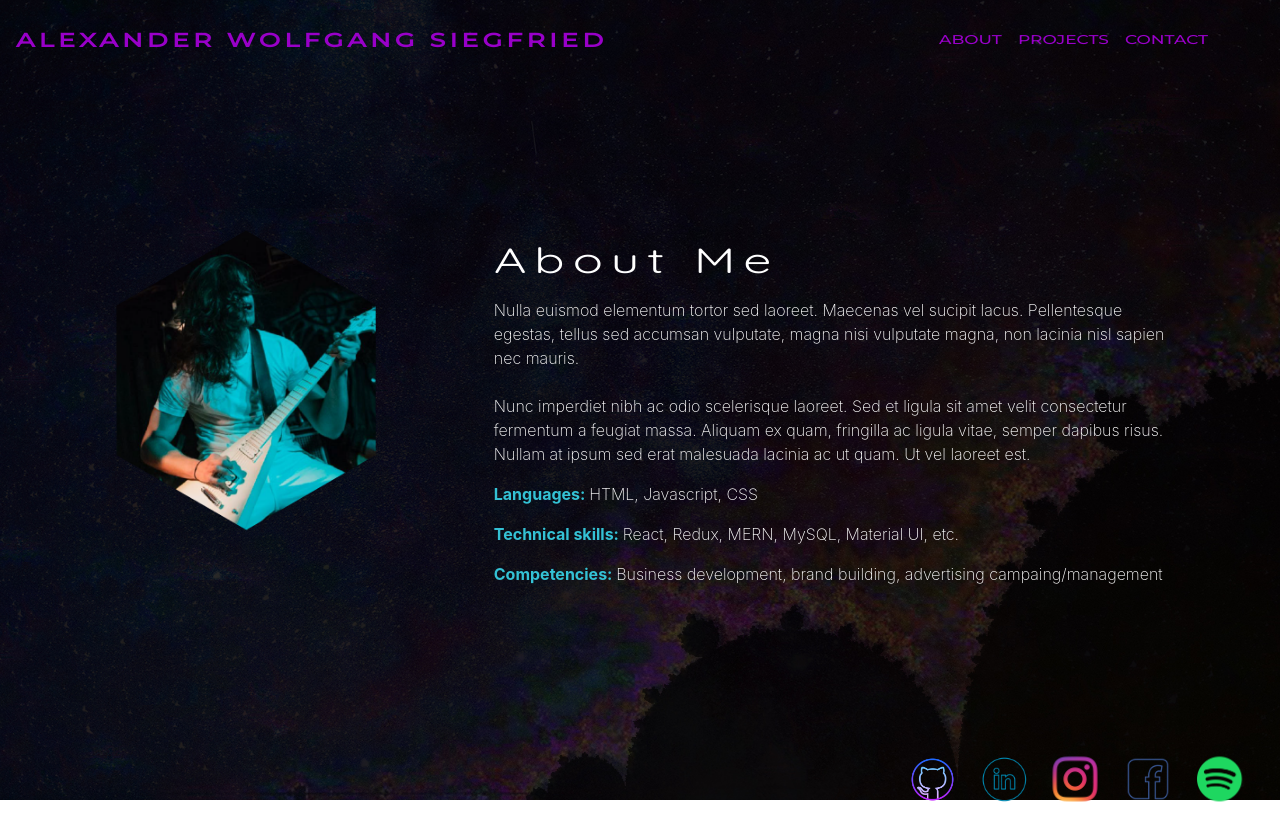
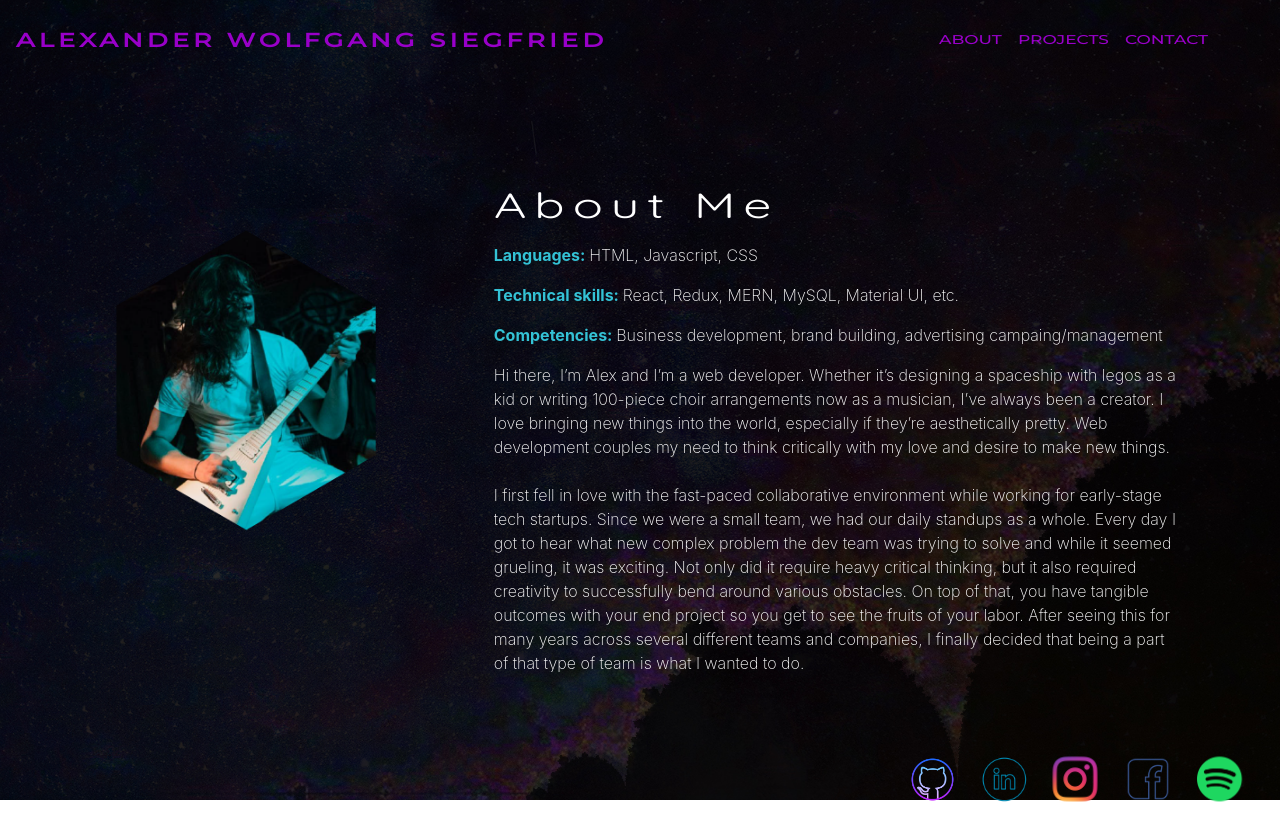
Before and after one commit to AWSiegfried/portfolio, a React (Create React App) app in the folder client/: page /about in a window 1280 px wide. Built offline with nearby package versions, Linux system fonts and the light colour scheme.

Commit message:
about margin styling

```diff
--- a/client/src/pages/About/About.css
+++ b/client/src/pages/About/About.css
@@ -10,6 +10,7 @@
   flex-direction: row;
   align-items: center;
   object-fit: contain;
+  overflow: scroll;
 }
 
 @media (max-width: 770px) {
@@ -32,9 +33,11 @@
 }
 
 .text-container {
+  max-height: 60%;
   margin-left: 8%;
   margin-right: 8%;
-  margin-top: 5%;
+  margin-top: 10vh;
+  overflow: scroll;
 }
 
 @media (max-width: 770px) {
--- a/client/src/pages/About/About.js
+++ b/client/src/pages/About/About.js
@@ -27,24 +27,25 @@ function About() {
       <img src={alex} alt="Bio" className="bio-picture"/>
       <div className="text-container">
         <Title />
-        <p>
-          Nulla euismod elementum tortor sed laoreet. Maecenas vel sucipit
-          lacus. Pellentesque egestas, tellus sed accumsan vulputate, magna nisi
-          vulputate magna, non lacinia nisl sapien nec mauris.
-          <br></br>
-          <br></br>
-          Nunc imperdiet
-          nibh ac odio scelerisque laoreet. Sed et ligula sit amet velit
-          consectetur fermentum a feugiat massa. Aliquam ex quam, fringilla ac
-          ligula vitae, semper dapibus risus. Nullam at ipsum sed erat malesuada
-          lacinia ac ut quam. Ut vel laoreet est.
-        </p>
         <p><span className="about-span">Languages: </span>HTML, Javascript, CSS</p>
         <p><span className="about-span">Technical skills: </span>React, Redux, MERN, MySQL, Material UI, etc.</p>
         <p><span className="about-span">Competencies: </span>
         Business development, brand building,
 	advertising campaing/management
         </p>
+        <p>
+        Hi there, I’m Alex and I’m a web developer.  Whether it’s designing a spaceship with legos as a kid or writing 100-piece choir arrangements now as a musician, I’ve always been a creator.  I love bringing new things into the world, especially if they’re aesthetically pretty. Web development couples my need to think critically with my love and desire to make new things.
+          <br></br>
+          <br></br>
+          I first fell in love with the fast-paced collaborative environment while working for early-stage tech startups.  Since we were a small team, we had our daily standups as a whole.  Every day I got to hear what new complex problem the dev team was trying to solve and while it seemed grueling, it was exciting.  Not only did it require heavy critical thinking, but it also required creativity to successfully bend around various obstacles.  On top of that, you have tangible outcomes with your end project so you get to see the fruits of your labor.  After seeing this for many years across several different teams and companies, I finally decided that being a part of that type of team is what I wanted to do.
+          <br></br>
+          <br></br>
+          I feel I have an advantage coming from the business development side, as I’m able to bridge the gap between the sales and dev team.  I know how conversations with clients go and understand their desire (and the team’s desire) to implement useful changes through efficiently executed sprints.  I have first-hand experience with the tension created by a waiting business team and a continuously forging dev team.
+          <br></br>
+          <br></br>
+          Outside of growing my developing skills, I really love making music.  I’m the frontman for a progressive metal band and for the same reason I love developing.  I get to make something very pretty yet technical and challenging to execute.  I blend classically operatic vocals and orchestrations with death metal to make what I imagine Holst or Bach would compose if they were alive today and played through a half-stack.
+        </p>
+
 
       </div>
     </div>
```
